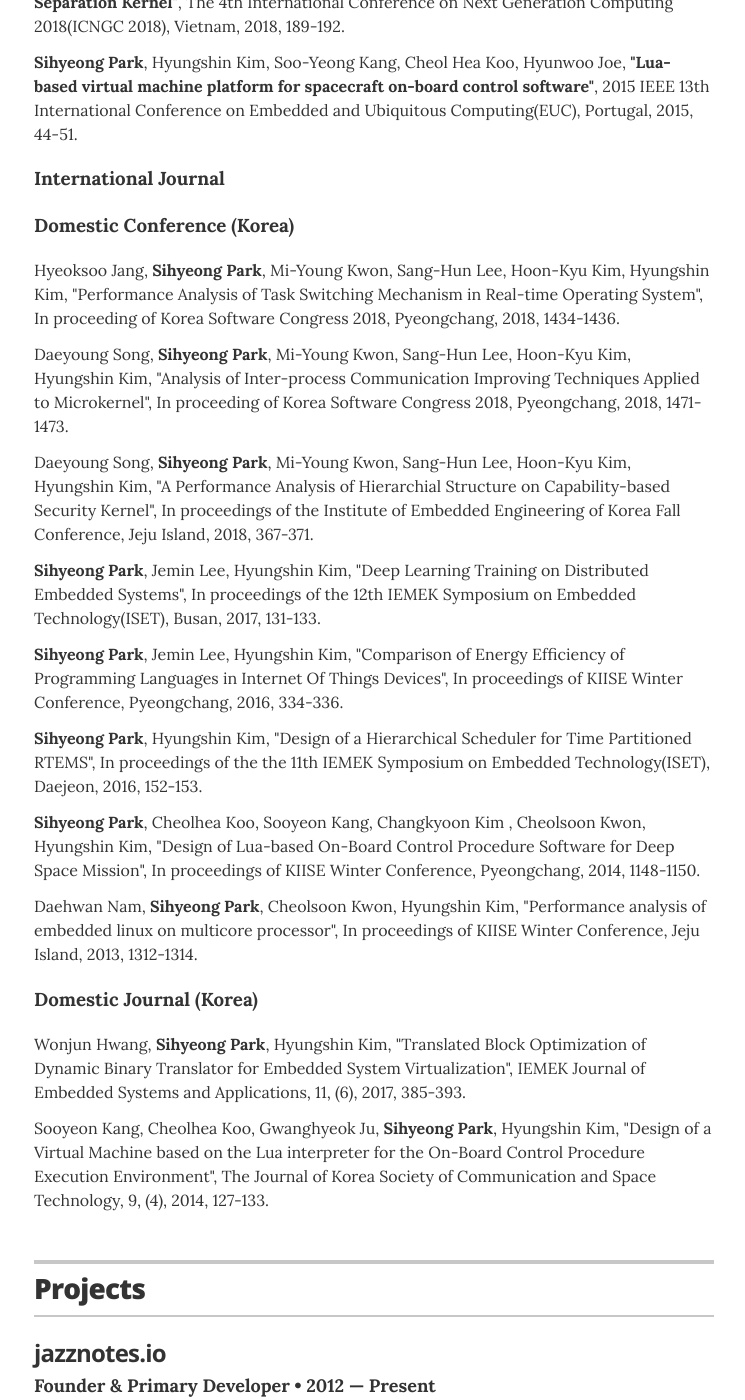
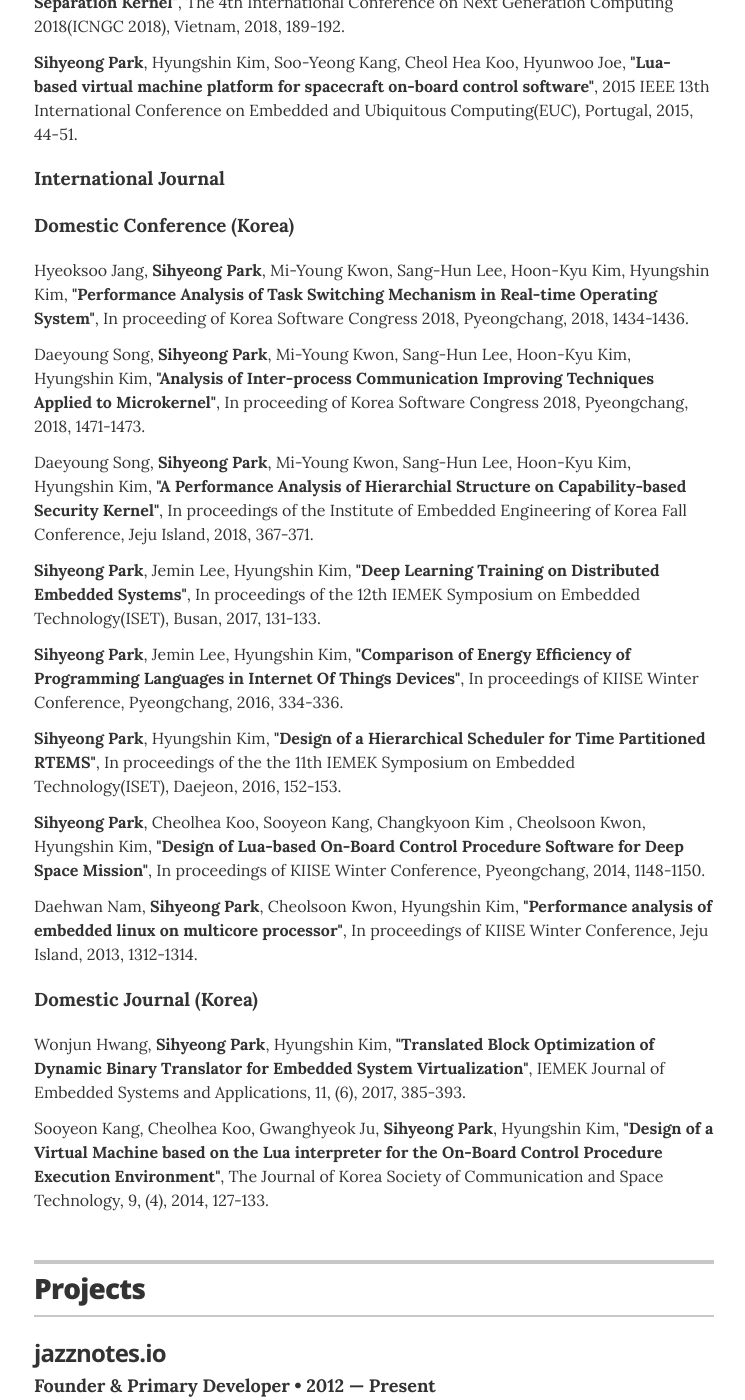
Before and after one commit to sihyeong/sihyeong.github.io, a Jekyll site: the page built from index.html, in a window 1280 px wide and 1400 px high, scrolled down 1220 px. Shown: the whole window, without its empty margins (266-1011 px from the left). Built offline with Jekyll 4.4.1, drawn with Linux system fonts in a browser that asks for light colours.

Commit message:
change to bold font

```diff
--- a/_layouts/resume.html
+++ b/_layouts/resume.html
@@ -106,7 +106,7 @@
         {% for paper in site.data.i_j_publication %}
         {% if paper.name %}
         <div class="resume-item" itemscope itemprop="published" itemtype="http://schema.org/ScholarlyArticle">
-        <p class="resume-item-copy"> {{ paper.author }}, "{{ paper.name }}", {{ paper.publisher }}, {{ paper.volume }}, ({{ paper.issue }}),
+        <p class="resume-item-copy"> {{ paper.author }}, <b>"{{ paper.name }}"</b>, {{ paper.publisher }}, {{ paper.volume }}, ({{ paper.issue }}),
           {{ paper.datetime }}, {{ paper.pageStart }}-{{ paper.pageEnd }}.</p>
         {% endif %}
         {% endfor %}
@@ -115,7 +115,7 @@
         {% for paper in site.data.d_c_publication %}
         {% if paper.name %}
         <div class="resume-item" itemscope itemprop="published" itemtype="http://schema.org/ScholarlyArticle">
-        <p class="resume-item-copy"> {{ paper.author }}, "{{ paper.name }}", {{ paper.publisher }}, {{ paper.contentLocation }},
+        <p class="resume-item-copy"> {{ paper.author }}, <b>"{{ paper.name }}"</b>, {{ paper.publisher }}, {{ paper.contentLocation }},
           {{ paper.datetime }}, {{ paper.pageStart }}-{{ paper.pageEnd }}.</p>
         {% endif %}
         {% endfor %}
@@ -124,7 +124,7 @@
         {% for paper in site.data.d_j_publication %}
         {% if paper.name %}
         <div class="resume-item" itemscope itemprop="published" itemtype="http://schema.org/ScholarlyArticle">
-        <p class="resume-item-copy"> {{ paper.author }}, "{{ paper.name }}", {{ paper.publisher }}, {{ paper.volume }}, ({{ paper.issue }}),
+        <p class="resume-item-copy"> {{ paper.author }}, <b>"{{ paper.name }}"</b>, {{ paper.publisher }}, {{ paper.volume }}, ({{ paper.issue }}),
             {{ paper.datetime }}, {{ paper.pageStart }}-{{ paper.pageEnd }}.</p>
         {% endif %}
         {% endfor %}
```
